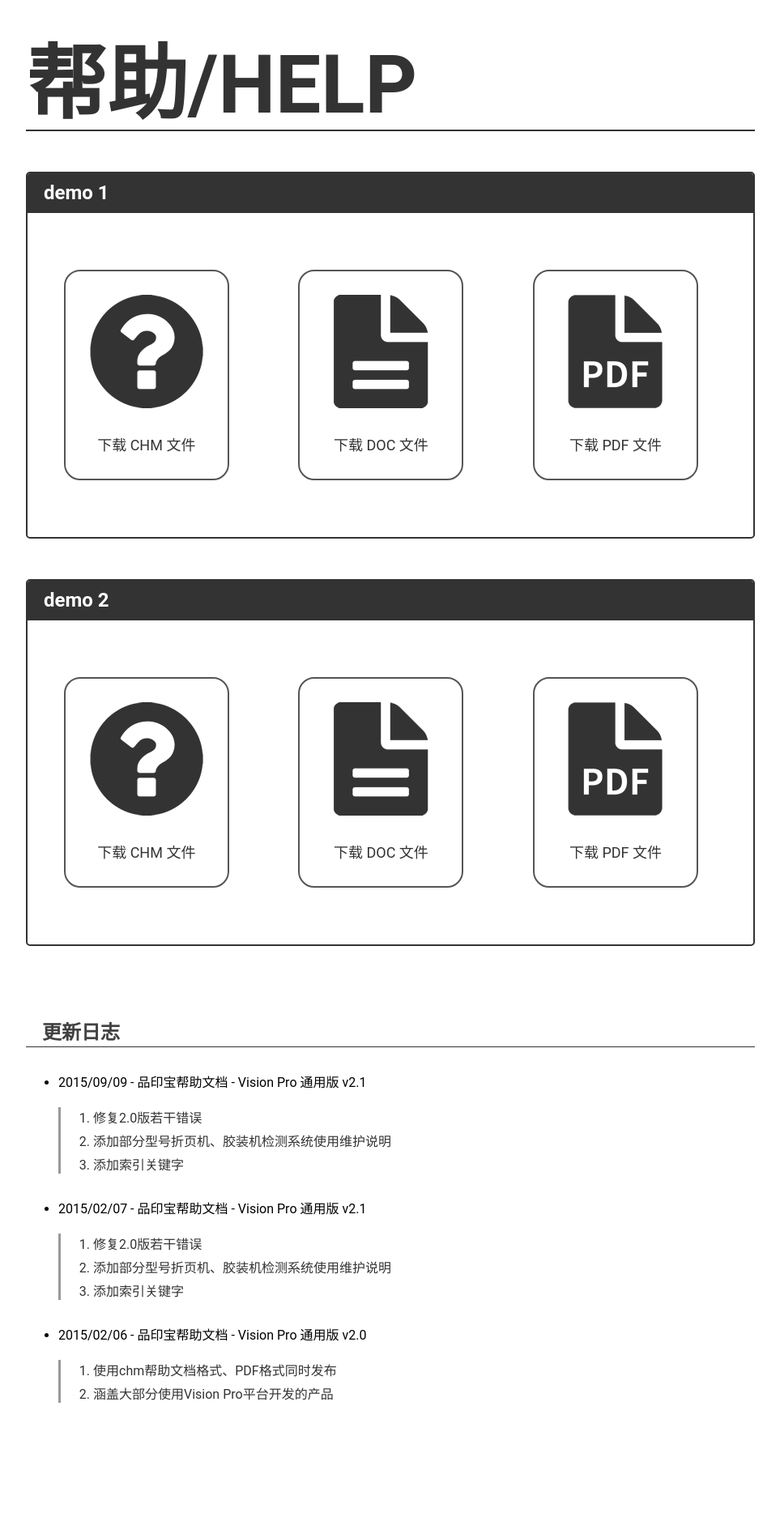
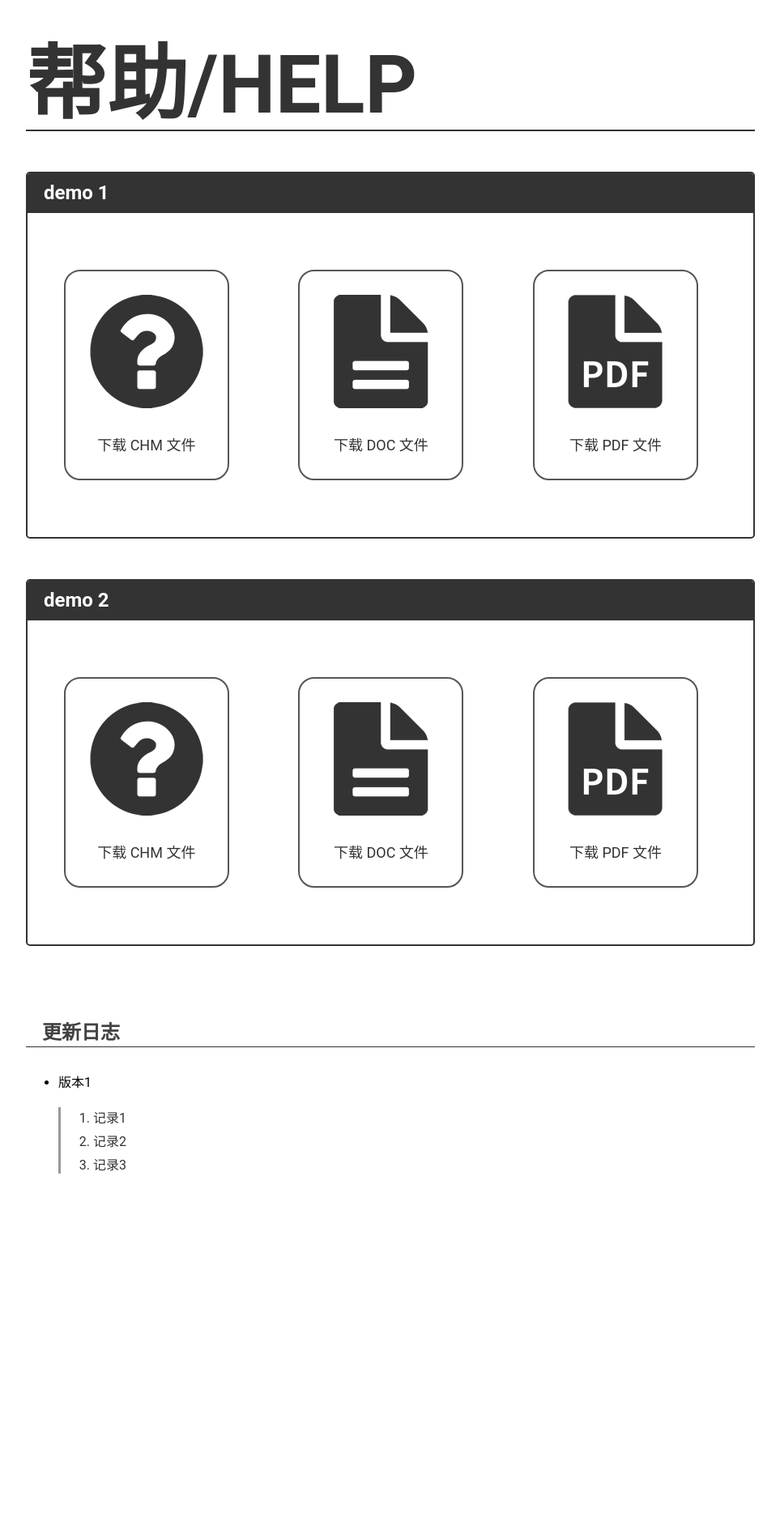
Before and after one commit to Ja50n/ja50n.github.com, a Jekyll site: the page built from help.md, in a window 1280 px wide. Shown: the whole page at 81% size, without its empty margins (158-1121 px from the left). Built offline with Jekyll 4.4.1, drawn with Linux system fonts in a browser that asks for light colours; after the commit the page ends 1590 px from its top, so only the background shows below that.

Commit message:
help更新日志改成模板

```diff
--- a/help.md
+++ b/help.md
@@ -58,26 +58,11 @@ permalink: /help/
 <h2>更新日志</h2>
 <ul class="update-ul">
 	<li>
-		2015/09/09 - 品印宝帮助文档 - Vision Pro 通用版 v2.1
+		版本1
 		<ol>
-			<li>修复2.0版若干错误</li>
-			<li>添加部分型号折页机、胶装机检测系统使用维护说明</li>
-			<li>添加索引关键字</li>
-		</ol>
-	</li>
-	<li>
-		2015/02/07 - 品印宝帮助文档 - Vision Pro 通用版 v2.1
-		<ol>
-			<li>修复2.0版若干错误</li>
-			<li>添加部分型号折页机、胶装机检测系统使用维护说明</li>
-			<li>添加索引关键字</li>
-		</ol>
-	</li>
-	<li>
-		2015/02/06 - 品印宝帮助文档 - Vision Pro 通用版 v2.0
-		<ol>
-			<li>使用chm帮助文档格式、PDF格式同时发布</li>
-			<li>涵盖大部分使用Vision Pro平台开发的产品</li>
+			<li>记录1</li>
+			<li>记录2</li>
+			<li>记录3</li>
 		</ol>
 	</li>
 </ul>
```
